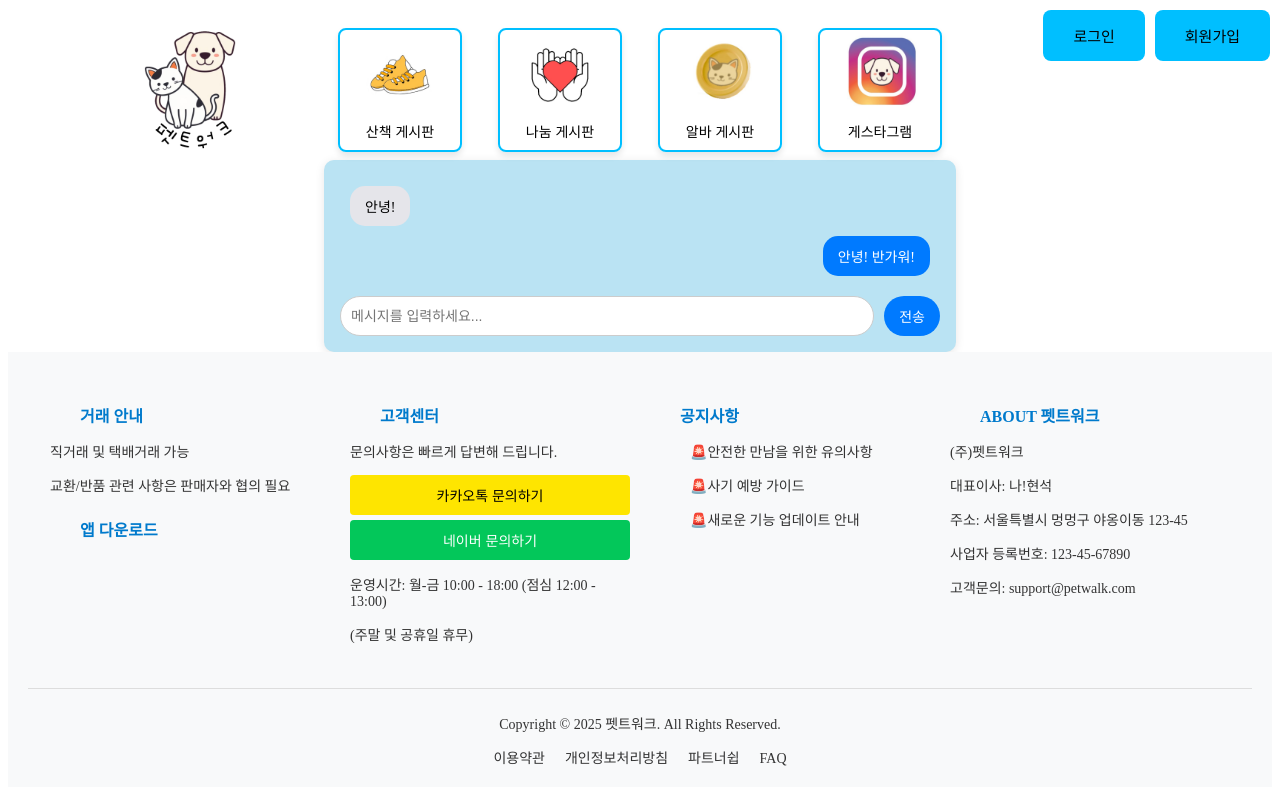
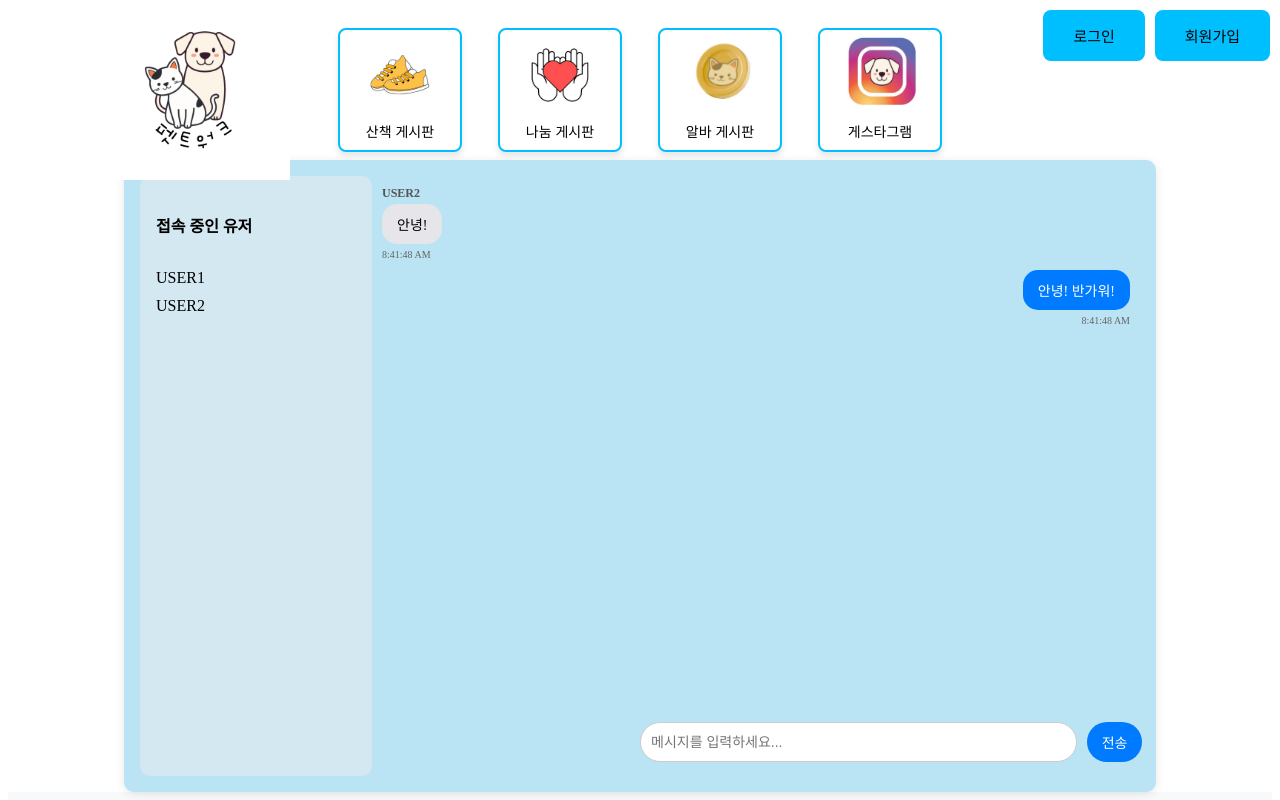
Before and after one commit to kkameoo/PetworkReact, a React (Vite) app: page /room in a window 1280 px wide. Shown: the top 800 px of the page. Built offline with nearby package versions, Linux system fonts and the light colour scheme; no server answers.

Commit message:
DESIGN 채팅 날짜시간표시, 상대유저이름표시, 접속중인 유저표시

```diff
--- a/src/views/Room/RoomContents.jsx
+++ b/src/views/Room/RoomContents.jsx
@@ -2,15 +2,26 @@ import React, { useState, useEffect } from "react";
 import styled from "styled-components";
 
 const ChatContainer = styled.div`
+  min-height: 600px;
   display: flex;
-  flex-direction: column;
-  width: 100%;
-  max-width: 600px;
+  flex-direction: row;
+  width: 1000px;
   margin: auto;
   padding: 1rem;
   background-color: #bae3f3;
   border-radius: 10px;
   box-shadow: 0 2px 10px rgba(0, 0, 0, 0.1);
+  position: relative;
+`;
+
+const UserContainer = styled.div`
+  width: 200px;
+  background-color: #d3e8f0;
+  padding: 1rem;
+  border-radius: 10px;
+  display: flex;
+  flex-direction: column;
+  gap: 10px;
 `;
 
 const MessageList = styled.div`
@@ -20,11 +31,20 @@ const MessageList = styled.div`
   max-height: 400px;
   overflow-y: auto;
   padding: 10px;
+  flex-grow: 1;
 `;
 
 const Message = styled.div`
   display: flex;
-  justify-content: ${(props) => (props.isUser1 ? "flex-end" : "flex-start")};
+  flex-direction: column;
+  align-items: ${(props) => (props.isUser1 ? "flex-end" : "flex-start")};
+`;
+
+const UserName = styled.div`
+  font-size: 12px;
+  font-weight: bold;
+  margin-bottom: 3px;
+  color: #555;
 `;
 
 const Bubble = styled.div`
@@ -35,12 +55,25 @@ const Bubble = styled.div`
   color: ${(props) => (props.isUser1 ? "white" : "black")};
   font-size: 14px;
   word-wrap: break-word;
+  position: relative;
+`;
+
+const Timestamp = styled.div`
+  font-size: 10px;
+  color: #666;
+  margin-top: 5px;
+  text-align: ${(props) => (props.isUser1 ? "right" : "left")};
 `;
 
 const InputContainer = styled.div`
   display: flex;
   gap: 10px;
   margin-top: 10px;
+  position: absolute;
+  bottom: 10px;
+  left: 50%;
+  transform: translate(0, -50%);
+  width: calc(70% - 220px);
 `;
 
 const Input = styled.input`
@@ -66,11 +99,20 @@ const SendButton = styled.button`
 
 const RoomContents = () => {
   const [messages, setMessages] = useState([
-    { sender: "USER2", text: "안녕!" },
-    { sender: "USER1", text: "안녕! 반가워!" },
+    {
+      sender: "USER2",
+      text: "안녕!",
+      timestamp: new Date().toLocaleTimeString(),
+    },
+    {
+      sender: "USER1",
+      text: "안녕! 반가워!",
+      timestamp: new Date().toLocaleTimeString(),
+    },
   ]);
   const [inputText, setInputText] = useState("");
   const [currentUser, setCurrentUser] = useState(null);
+  const [users, setUsers] = useState(["USER1", "USER2"]);
 
   const checkLoginStatus = async () => {
     try {
@@ -80,7 +122,7 @@ const RoomContents = () => {
       });
       if (response.ok) {
         const data = await response.json();
-        setCurrentUser(data.userId); // 현재 로그인한 유저 ID 저장
+        setCurrentUser(data.userId);
       }
     } catch (error) {
       console.error("로그인 상태 확인 실패:", error);
@@ -93,16 +135,33 @@ const RoomContents = () => {
 
   const sendMessage = () => {
     if (inputText.trim() === "" || !currentUser) return;
-    setMessages([...messages, { sender: "USER1", text: inputText }]);
+    setMessages([
+      ...messages,
+      {
+        sender: "USER1",
+        text: inputText,
+        timestamp: new Date().toLocaleTimeString(),
+      },
+    ]);
     setInputText("");
   };
 
   return (
     <ChatContainer>
+      <UserContainer>
+        <h4>접속 중인 유저</h4>
+        {users.map((user, index) => (
+          <div key={index}>{user}</div>
+        ))}
+      </UserContainer>
       <MessageList>
         {messages.map((msg, index) => (
           <Message key={index} isUser1={msg.sender === "USER1"}>
+            {msg.sender === "USER2" && <UserName>{msg.sender}</UserName>}
             <Bubble isUser1={msg.sender === "USER1"}>{msg.text}</Bubble>
+            <Timestamp isUser1={msg.sender === "USER1"}>
+              {msg.timestamp}
+            </Timestamp>
           </Message>
         ))}
       </MessageList>
```
